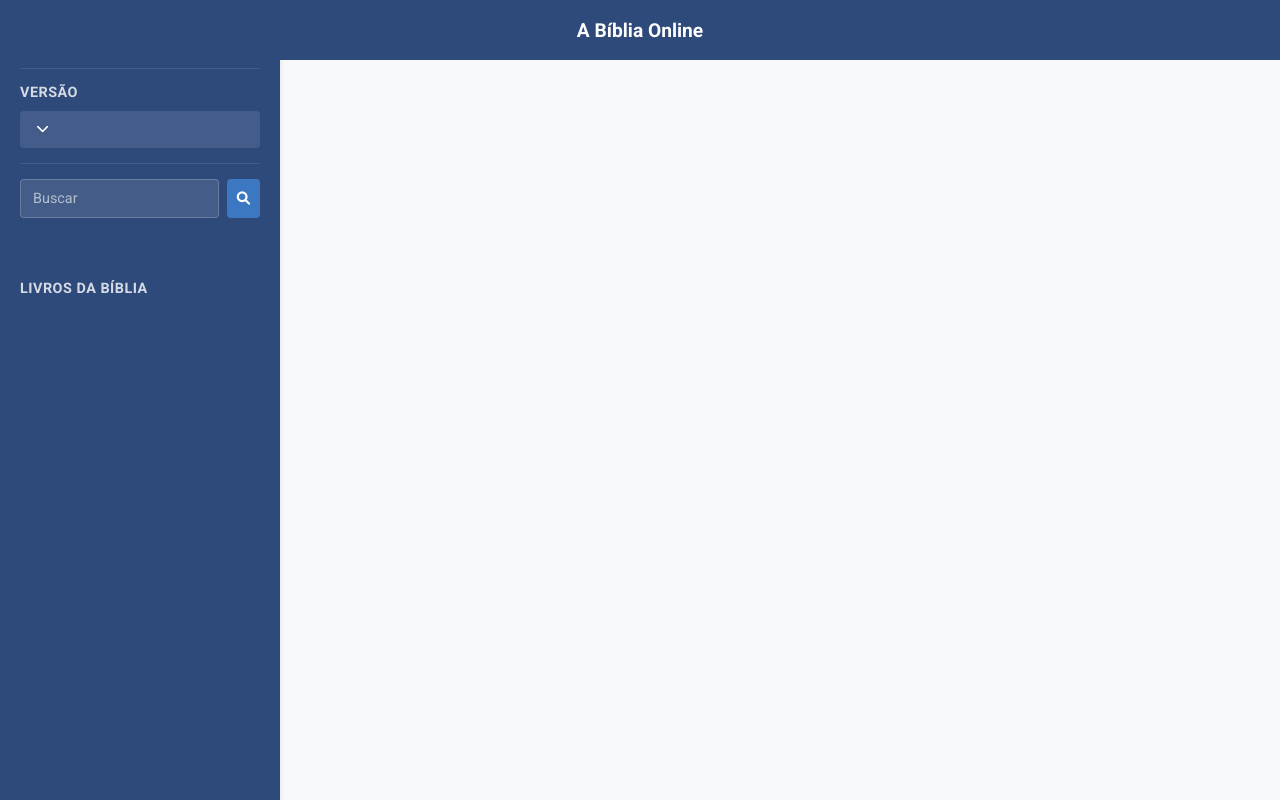
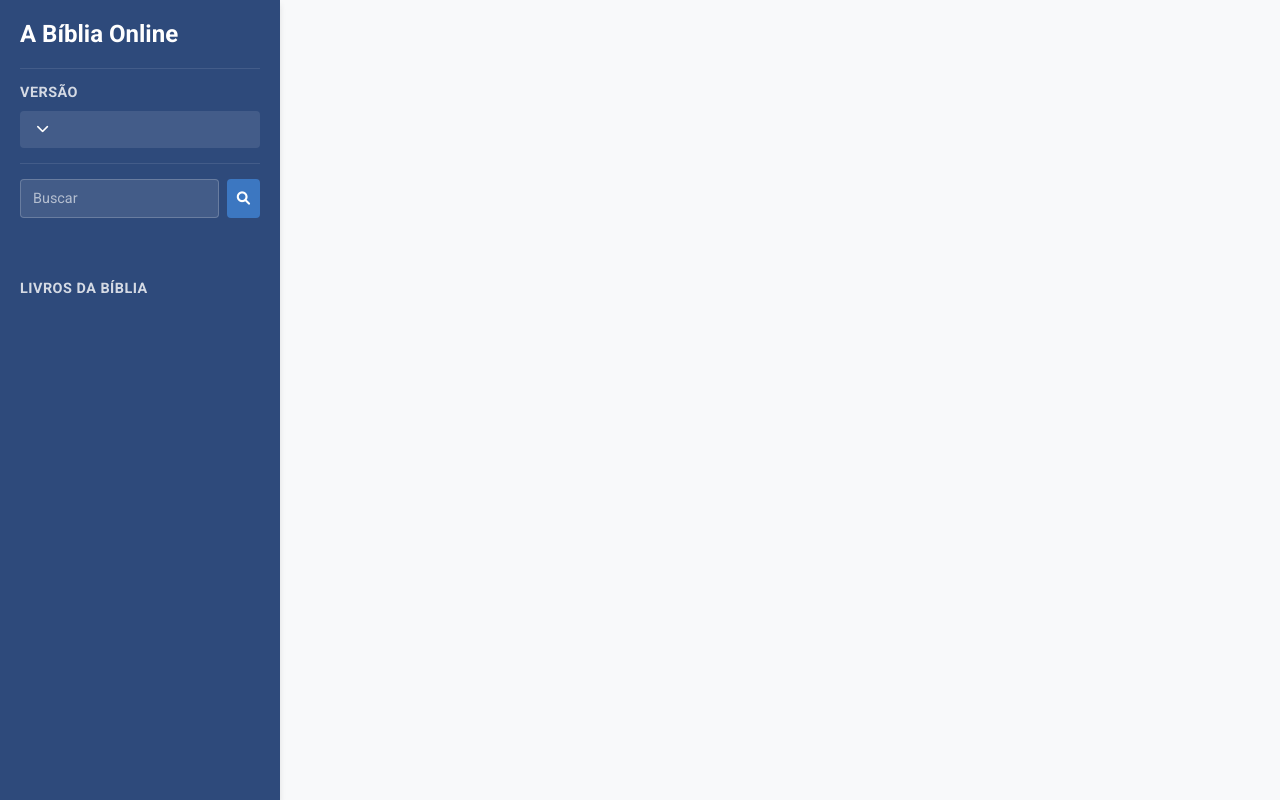
Before and after one commit to augustodia/a-biblia-online, a PHP site: the page made by views/Verse.php in a window 1280 px wide. Run offline with PHP 8.4, Linux system fonts and the light colour scheme; the template is opened without the code that fills it, so the values that code supplies are empty; some libraries are stand-ins or nearby versions.

Commit message:
Refactor code to remove debug statements and enhance mobile header styling
- Removed commented-out debug code from index.php, Compare.php, and Verse.php to clean up the codebase.
- Eliminated the debug array from Routes.php for improved maintainability.
- Updated mobile header styles in template.php to hide the header on mobile devices, streamlining the layout and enhancing user experience.

```diff
--- a/controllers/Routes.php
+++ b/controllers/Routes.php
@@ -3,7 +3,6 @@
 class Routes
 {
   private $routes = array();
-  private $debug = [];
 
   public function add($route, $callback, $method = 'GET')
   {
--- /dev/null
+++ b/desktop.ini
@@ -0,0 +1,4 @@
+[ViewState]
+Mode=
+Vid=
+FolderType=Generic
--- a/index.php
+++ b/index.php
@@ -4,11 +4,6 @@ session_cache_limiter('private_no_expire'); // works
 session_cache_limiter('public'); // works too
 session_start();
 
-// // Debug
-// echo "Request URI: " . $_SERVER['REQUEST_URI'] . "<br>";
-// echo "Query string: " . $_SERVER['QUERY_STRING'] . "<br>";
-
-// Exemplo de exclusão de arquivo temporário
 $temp_file = '/path/to/temp/file.txt';
 if (file_exists($temp_file)) {
   unlink($temp_file);
--- a/templates/template.php
+++ b/templates/template.php
@@ -270,26 +270,7 @@ $SELECTED_VERSION_INDEX = array_search($data['selectedVersion'], array_column($d
     }
 
     .mobile-header {
-      display: flex;
-      position: fixed;
-      top: 0;
-      left: 0;
-      right: 0;
-      height: var(--header-height-mobile);
-      background: var(--primary-color);
-      align-items: center;
-      justify-content: center;
-      padding: 0;
-      z-index: 1030;
-    }
-
-    .mobile-header .home-link {
-      font-size: 1.2em;
-      position: absolute;
-      left: 50%;
-      transform: translateX(-50%);
-      padding: 15px;
-      white-space: nowrap;
+      display: none;
     }
 
     @media (max-width: 768px) {
@@ -307,15 +288,20 @@ $SELECTED_VERSION_INDEX = array_search($data['selectedVersion'], array_column($d
         height: var(--header-height-mobile);
         background: var(--primary-color);
         align-items: center;
+        justify-content: center;
         padding: 0;
         z-index: 1030;
       }
 
-      .mobile-header h1 {
-        color: white;
+      .mobile-header .home-link {
         font-size: 1.2em;
-        margin-left: 60px;
+        position: absolute;
+        left: 50%;
+        transform: translateX(-50%);
+        padding: 15px;
         white-space: nowrap;
+        color: #FFF;
+        text-decoration: none;
       }
 
       aside {
--- a/views/Verse.php
+++ b/views/Verse.php
@@ -75,14 +75,6 @@ $firstVerse = reset($verses);
                 Próximo versículo <i class="fas fa-chevron-right"></i>
             </a>
         <?php endif; ?>
-    </div>
-
-    <!-- Debug info (temporário) -->
-    <div style="margin-top: 20px; font-size: 12px; color: #666;">
-        Debug:
-        Start: <?php echo $data['startVerse']; ?>,
-        End: <?php echo $data['endVerse']; ?>,
-        Total: <?php echo $data['totalVerses']; ?>
     </div>
 </div>
 
```
Also changed, not shown: views/Compare.php (+0 -7 lines).
